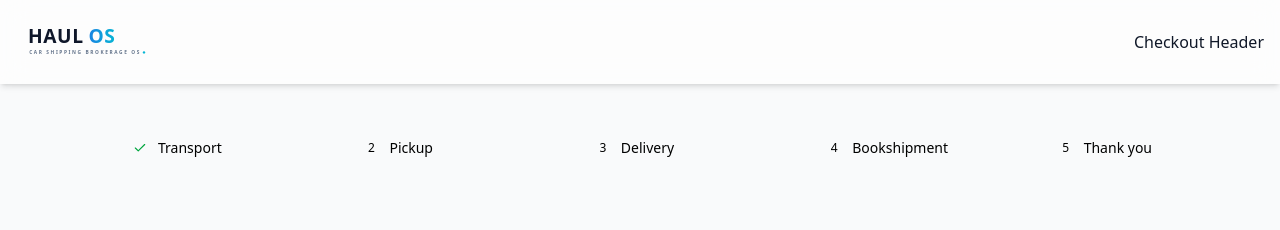
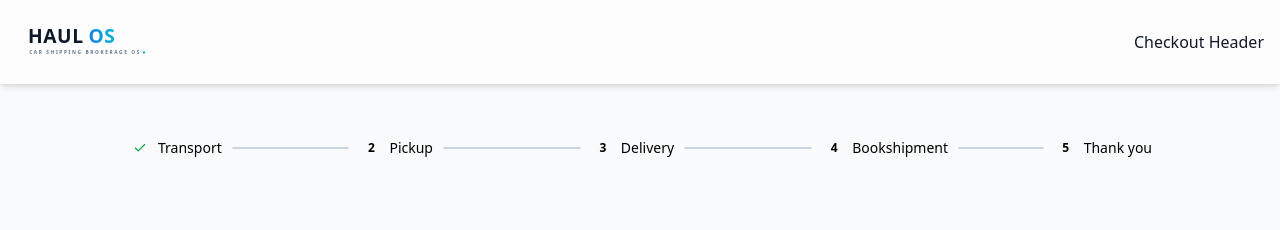
Before and after one commit to RadostinTasev1999/SAP-LABS-Intership-Project-2026, a Next.js app: page /checkout in a window 1280 px wide. Shown: the top 230 px of the page. Built offline with nearby package versions, Linux system fonts and the light colour scheme.

Commit message:
modified css props in Stepper components

```diff
--- a/components/shared/shadcn/stepper.tsx
+++ b/components/shared/shadcn/stepper.tsx
@@ -326,12 +326,12 @@ function StepperIndicator({
       data-slot="stepper-indicator"
       data-state={state}
       className={cn(
-        "border-background bg-accent text-accent-foreground data-[state=completed]:bg-primary data-[state=completed]:text-primary-foreground data-[state=active]:bg-primary data-[state=active]:text-primary-foreground relative flex size-6 shrink-0 items-center justify-center overflow-hidden",
+        "bg-accent text-accent-foreground data-[state=completed]:bg-primary data-[state=completed]:text-primary-foreground data-[state=active]:bg-primary data-[state=active]:text-primary-foreground relative flex size-6 shrink-0 items-center justify-center overflow-hidden",
         "rounded-full text-xs",
         className,
       )}
     >
-      <div className="absolute">
+      <div className="absolute font-semibold">
         {indicators &&
         ((isLoading && indicators.loading) ||
           (state === "completed" && indicators.completed) ||
@@ -355,7 +355,7 @@ function StepperSeparator({ className }: React.ComponentProps<"div">) {
       data-slot="stepper-separator"
       data-state={state}
       className={cn(
-        "bg-muted rounded-sm m-0.5 group-data-[orientation=horizontal]/stepper-nav:h-0.5 group-data-[orientation=horizontal]/stepper-nav:flex-1 group-data-[orientation=vertical]/stepper-nav:h-12 group-data-[orientation=vertical]/stepper-nav:w-0.5",
+        "border border-slate-300 rounded-xl m-0.5 group-data-[orientation=horizontal]/stepper-nav:h-0.5 group-data-[orientation=horizontal]/stepper-nav:flex-1 group-data-[orientation=vertical]/stepper-nav:h-12 group-data-[orientation=vertical]/stepper-nav:w-0.5",
         className,
       )}
     />
```
